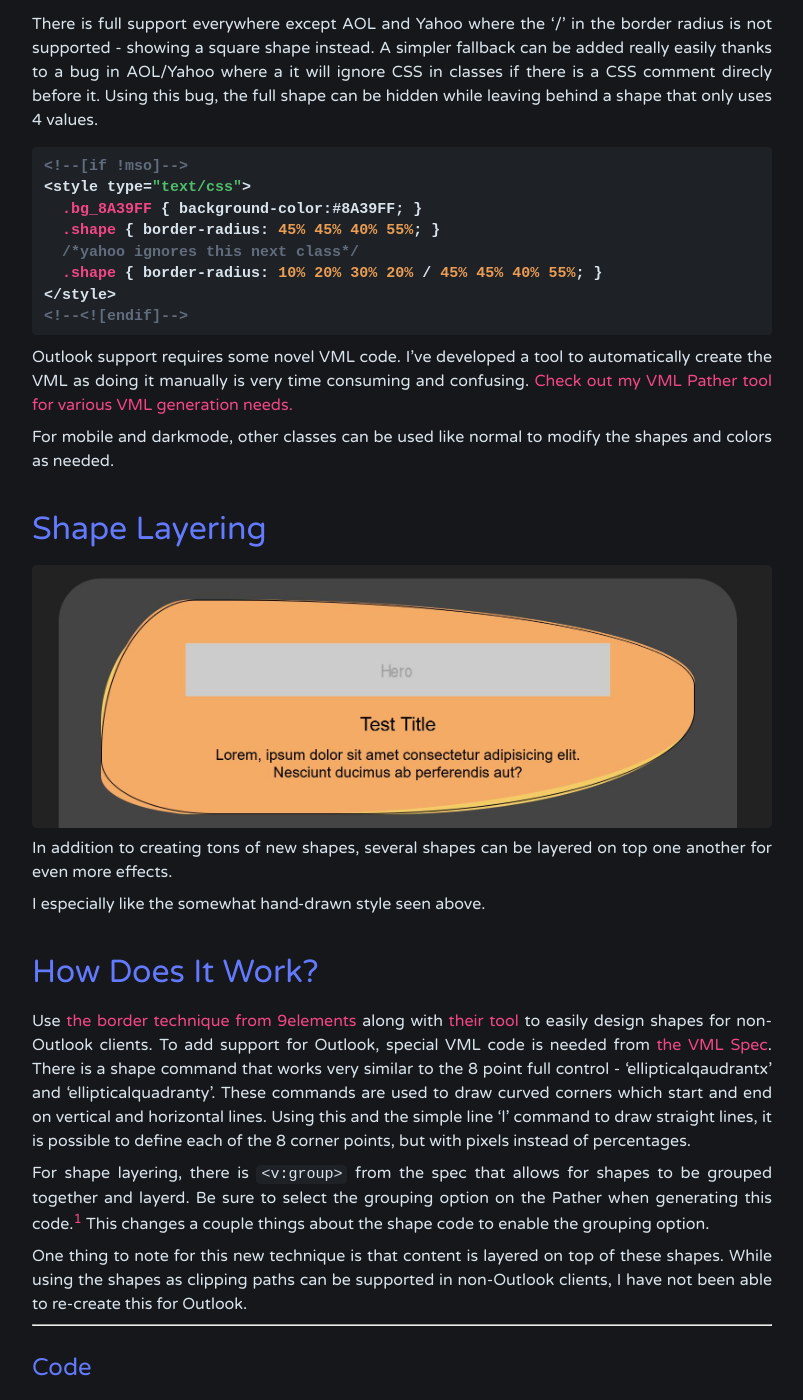
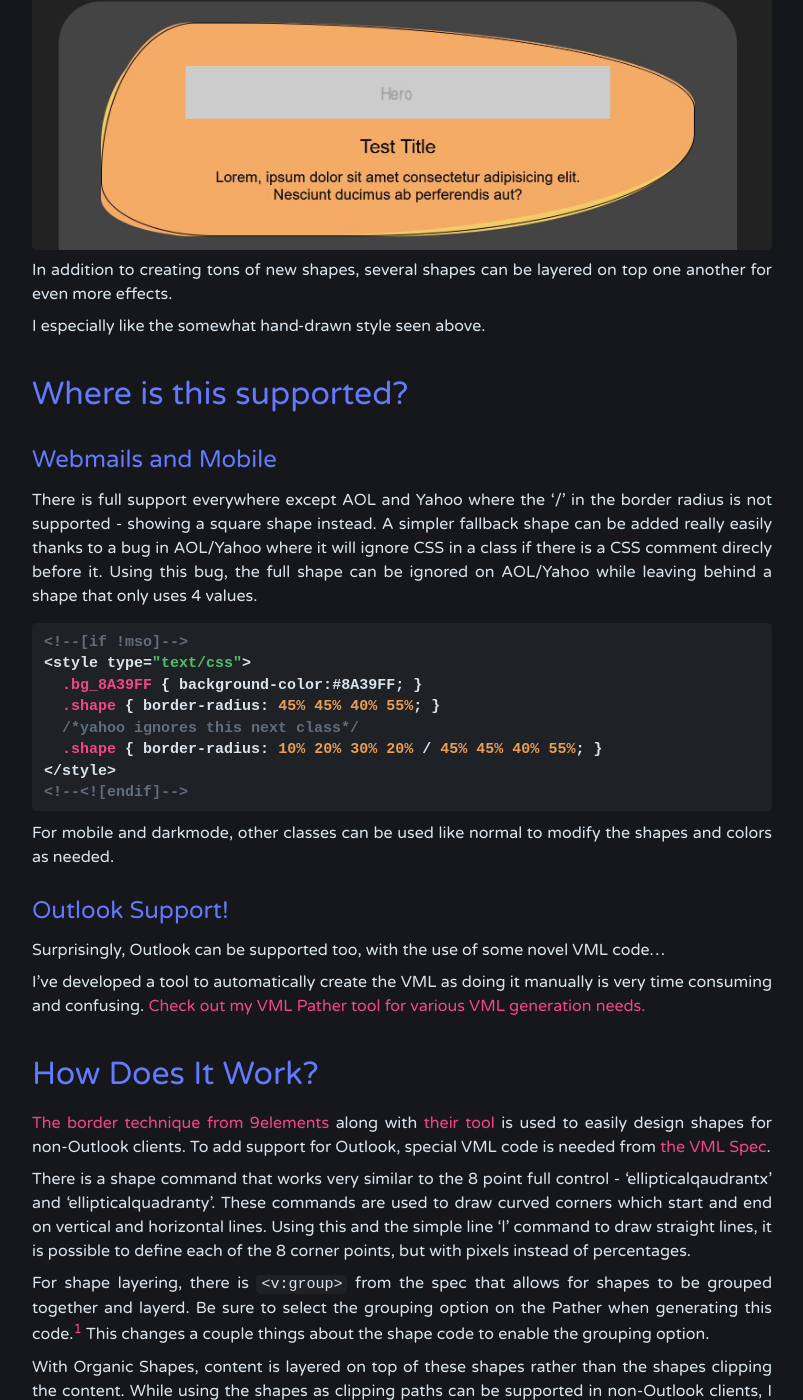
Before and after one commit to Colin-Whelan/Colin-Whelan.github.io, a Jekyll site: the page built from _posts/2022-10-03-organic-shapes.md, in a window 1280 px wide and 1400 px high, scrolled down 1811 px. Shown: the whole window, without its empty margins (238-1041 px from the left). Built offline with Jekyll 4.4.1, drawn with Linux system fonts in a browser that asks for light colours; nearby versions of some CDN libraries; comment, search, counter and statistics services are not loaded; some of the changed text lies outside the part shown.

Commit message:
Update 2022-10-03-organic-shapes.md

````diff
--- a/_posts/2022-10-03-organic-shapes.md
+++ b/_posts/2022-10-03-organic-shapes.md
@@ -25,9 +25,19 @@ With a whole new group of shapes to choose from, there are plenty more designs p
 
 Shapes can also be a border on their own for more possibilities.
 
+# Shape Layering
+
+![example of shape layering](../../../../../../../assets/images/organicShape-example.jpg)
+
+In addition to creating tons of new shapes, several shapes can be layered on top one another for even more effects.
+
+I especially like the somewhat hand-drawn style seen above.
+
 # Where is this supported?
 
-There is full support everywhere except AOL and Yahoo where the '/' in the border radius is not supported - showing a square shape instead. A simpler fallback can be added really easily thanks to a bug in AOL/Yahoo where a it will ignore CSS in classes if there is a CSS comment direcly before it. Using this bug, the full shape can be hidden while leaving behind a shape that only uses 4 values.
+## Webmails and Mobile
+
+There is full support everywhere except AOL and Yahoo where the '/' in the border radius is not supported - showing a square shape instead. A simpler fallback shape can be added really easily thanks to a bug in AOL/Yahoo where it will ignore CSS in a class if there is a CSS comment direcly before it. Using this bug, the full shape can be ignored on AOL/Yahoo while leaving behind a shape that only uses 4 values.
 
 ```html
 <!--[if !mso]-->
@@ -40,32 +50,30 @@ There is full support everywhere except AOL and Yahoo where the '/' in the borde
 <!--<![endif]-->
 ```
 
-Outlook support requires some novel VML code. I've developed a tool to automatically create the VML as doing it manually is very time consuming and confusing. [Check out my VML Pather tool for various VML generation needs.](https://vml-pather.glitch.me/){:target="_blank"}{:rel="noopener noreferrer"}
-
 For mobile and darkmode, other classes can be used like normal to modify the shapes and colors as needed.
 
-# Shape Layering
+## Outlook Support!
 
-![example of shape layering](../../../../../../../assets/images/organicShape-example.jpg)
+Surprisingly, Outlook can be supported too, with the use of some novel VML code...
 
-In addition to creating tons of new shapes, several shapes can be layered on top one another for even more effects.
-
-I especially like the somewhat hand-drawn style seen above.
+I've developed a tool to automatically create the VML as doing it manually is very time consuming and confusing. [Check out my VML Pather tool for various VML generation needs.](https://vml-pather.glitch.me/){:target="_blank"}{:rel="noopener noreferrer"}
 
 # How Does It Work?
 
-Use [the border technique from 9elements](https://9elements.com/blog/css-border-radius/){:target="_blank"}{:rel="noopener noreferrer"} along with [their tool](https://9elements.github.io/fancy-border-radius/full-control.html#10.10.10.10-90.90.90.90-386.386){:target="_blank"}{:rel="noopener noreferrer"} to easily design shapes for non-Outlook clients.
-To add support for Outlook, special VML code is needed from [the VML Spec](https://www.w3.org/TR/NOTE-VML){:target="_blank"}{:rel="noopener noreferrer"}. There is a shape command that works very similar to the 8 point full control - 'ellipticalqaudrantx' and 'ellipticalquadranty'. These commands are used to draw curved corners which start and end on vertical and horizontal lines. Using this and the simple line 'l' command to draw straight lines, it is possible to define each of the 8 corner points, but with pixels instead of percentages.
+[The border technique from 9elements](https://9elements.com/blog/css-border-radius/){:target="_blank"}{:rel="noopener noreferrer"} along with [their tool](https://9elements.github.io/fancy-border-radius/full-control.html#10.10.10.10-90.90.90.90-386.386){:target="_blank"}{:rel="noopener noreferrer"} is used to easily design shapes for non-Outlook clients.
+To add support for Outlook, special VML code is needed from [the VML Spec](https://www.w3.org/TR/NOTE-VML){:target="_blank"}{:rel="noopener noreferrer"}.
+
+There is a shape command that works very similar to the 8 point full control - 'ellipticalqaudrantx' and 'ellipticalquadranty'. These commands are used to draw curved corners which start and end on vertical and horizontal lines. Using this and the simple line 'l' command to draw straight lines, it is possible to define each of the 8 corner points, but with pixels instead of percentages.
 
 For shape layering, there is `<v:group>` from the spec that allows for shapes to be grouped together and layerd. Be sure to select the grouping option on the Pather when generating this code.[^1] This changes a couple things about the shape code to enable the grouping option.
 
-One thing to note for this new technique is that content is layered on top of these shapes. While using the shapes as clipping paths can be supported in non-Outlook clients, I have not been able to re-create this for Outlook.
+With Organic Shapes, content is layered on top of these shapes rather than the shapes clipping the content. While using the shapes as clipping paths can be supported in non-Outlook clients, I have not been able to re-create this for Outlook.
 
 ---
 
-## Code
+# Code
 
-### Basic Shapes
+## Basic Shapes
 
 Design shapes using the 8 point full control tool from 9elements then copy and paste the values into [my VML pather tool](https://vml-pather.glitch.me/){:target="_blank"}{:rel="noopener noreferrer"}.
 
@@ -113,7 +121,7 @@ border-radius: 15% 77% 70% 17% / 71% 39% 48% 18% !important;
 
 ---
 
-### Advanced Shape Layering[^1]
+## Advanced Shape Layering[^1]
 
 Like basic shapes, design with the 9elements pages and paste values into [my VML pather tool](https://vml-pather.glitch.me/){:target="_blank"}{:rel="noopener noreferrer"}. Be sure to select the `<v:group>` option. To get this working on the rest of the devices, add the background colors and shape details to classes and asign to nested `<td>`'s as needed.
 
````
Also changed, not shown: other parts of _posts/2022-10-03-organic-shapes.md (+1 -1 lines).
